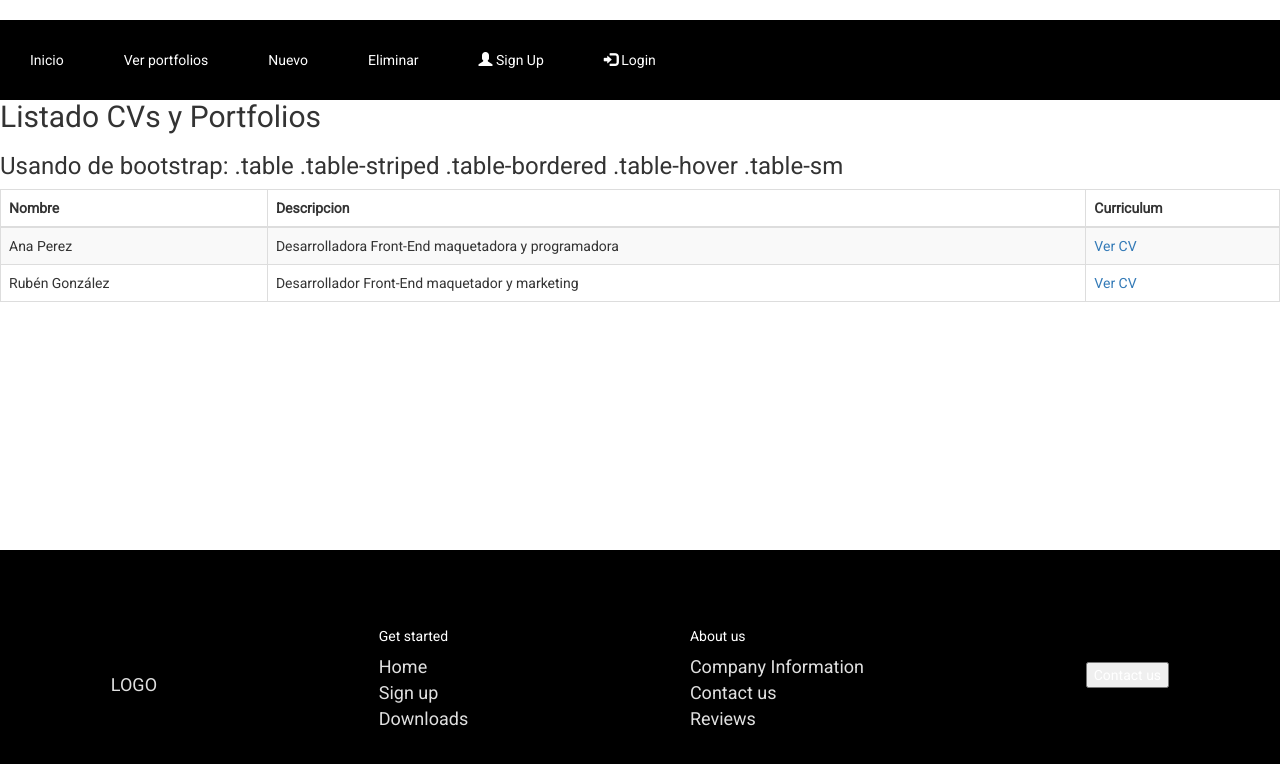
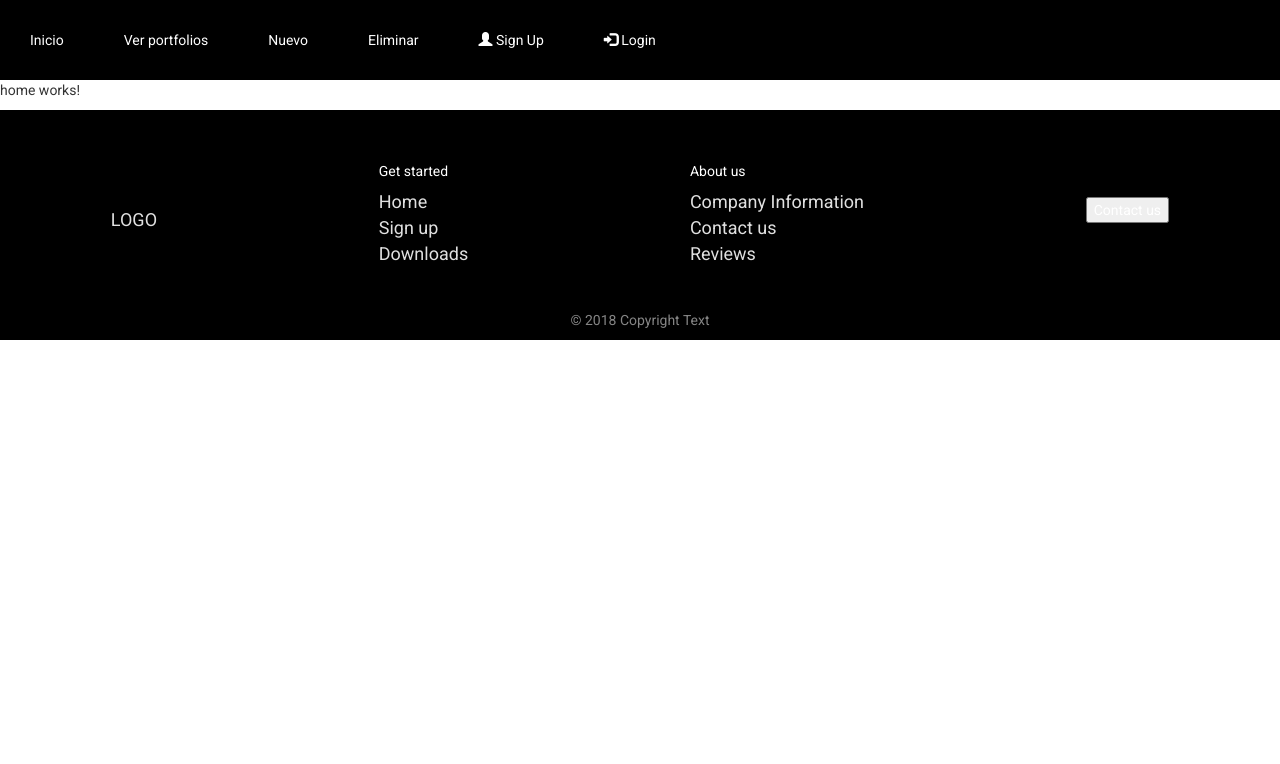
Before and after one commit to Jorgepamp/gestor_portfolios_grupo, an Angular app in the folder app-portfolio/: page /home in a window 1280 px wide. Shown: the top 764 px of the page. Built offline with nearby package versions, Linux system fonts and the light colour scheme.

Commit message:
navegación completada

```diff
--- a/app-portfolio/src/app/app.module.ts
+++ b/app-portfolio/src/app/app.module.ts
@@ -9,6 +9,25 @@ import { FooterComponent } from "./footer/footer.component";
 import { BodyPrincipalComponent } from "./body-principal/body-principal.component";
 import { AltaYBajaComponent } from "./alta-ybaja/alta-ybaja.component";
 import { HomeComponent } from "./home/home.component";
+import { RouterModule, Routes } from "@angular/router";
+
+const appRoutes: Routes = [
+  { path: "home", component: HomeComponent },
+  { path: "listado", component: ListasDePortfoliosComponent },
+  { path: "alta", component: AltaYBajaComponent },
+
+  { path: "", redirectTo: "/home", pathMatch: "full" }
+];
+
+/* {  path: 'listado',
+    component: ListasDePortfoliosComponent,
+    data: { title: 'Lista Portfolio' }
+  },
+  { path: '',
+    redirectTo: '/heroes',
+    pathMatch: 'full'
+  },
+  { path: '**', component: PageNotFoundComponent }*/
 
 @NgModule({
   declarations: [
@@ -21,7 +40,15 @@ import { HomeComponent } from "./home/home.component";
     AltaYBajaComponent,
     HomeComponent
   ],
-  imports: [BrowserModule, FormsModule, HttpModule],
+  imports: [
+    RouterModule.forRoot(
+      appRoutes,
+      { enableTracing: true } // <-- debugging purposes only
+    ),
+    BrowserModule,
+    FormsModule,
+    HttpModule
+  ],
   providers: [],
   bootstrap: [AppComponent]
 })
--- a/app-portfolio/src/app/body-principal/body-principal.component.css
+++ b/app-portfolio/src/app/body-principal/body-principal.component.css
@@ -0,0 +1,4 @@
+.BodyForm {
+  position: relative;
+  height: 100%;
+}
--- a/app-portfolio/src/app/body-principal/body-principal.component.html
+++ b/app-portfolio/src/app/body-principal/body-principal.component.html
@@ -1,3 +1,6 @@
-<app-listas-de-portfolios *ngIf="numVista == 1"></app-listas-de-portfolios>
-<app-alta-ybaja *ngIf="numVista == 2"></app-alta-ybaja>
-<app-home *ngIf="numVista == 3"></app-home>
+<div class="BodyForm">
+  <!-- <app-listas-de-portfolios></app-listas-de-portfolios>
+  <app-alta-ybaja></app-alta-ybaja>
+  <app-home></app-home> -->
+  <router-outlet></router-outlet>
+</div>
--- a/app-portfolio/src/app/body-principal/body-principal.component.ts
+++ b/app-portfolio/src/app/body-principal/body-principal.component.ts
@@ -1,16 +1,12 @@
-import { Component, OnInit } from '@angular/core';
+import { Component, OnInit } from "@angular/core";
 
 @Component({
-  selector: 'app-body-principal',
-  templateUrl: './body-principal.component.html',
-  styleUrls: ['./body-principal.component.css']
+  selector: "app-body-principal",
+  templateUrl: "./body-principal.component.html",
+  styleUrls: ["./body-principal.component.css"]
 })
 export class BodyPrincipalComponent implements OnInit {
-  numVista : number;
-  constructor() { }
+  constructor() {}
 
-  ngOnInit() {
-    this.numVista = 1;
-  }
-
+  ngOnInit() {}
 }
--- a/app-portfolio/src/app/footer/footer.component.css
+++ b/app-portfolio/src/app/footer/footer.component.css
@@ -1,6 +1,5 @@
 .footerGlobal {
-  height: 250px;
-  position: fixed;
+  height: 200px;
   bottom: 0;
   width: 100%;
 }
@@ -8,7 +7,6 @@
 #myFooter a {
   color: #e0e0e0;
   font-size: 18px;
-
 }
 
 .center {
--- a/app-portfolio/src/app/header/header.component.html
+++ b/app-portfolio/src/app/header/header.component.html
@@ -1,10 +1,10 @@
 <nav class="nav">
   <ul>
-    <li><a href="#">Inicio</a></li>
-    <li><a href="#">Ver portfolios</a></li>
-    <li><a href="#">Nuevo</a></li>
-    <li><a href="#">Eliminar</a></li>
-    <li><a href="#"><span class="glyphicon glyphicon-user"></span> Sign Up</a></li>
-    <li><a href="#"><span class="glyphicon glyphicon-log-in"></span> Login</a></li>
+    <li><a routerLink="/home" routerLinkActive="active">Inicio</a></li>
+    <li><a routerLink="/listado" routerLinkActive="active">Ver portfolios</a></li>
+    <li><a routerLink="/crisis-center" routerLinkActive="active">Nuevo</a></li>
+    <li><a routerLink="/crisis-center" routerLinkActive="active">Eliminar</a></li>
+    <li><a routerLink="/crisis-center" routerLinkActive="active"><span class="glyphicon glyphicon-user"></span> Sign Up</a></li>
+    <li><a routerLink="/crisis-center" routerLinkActive="active"><span class="glyphicon glyphicon-log-in"></span> Login</a></li>
   </ul>
 </nav>
```
